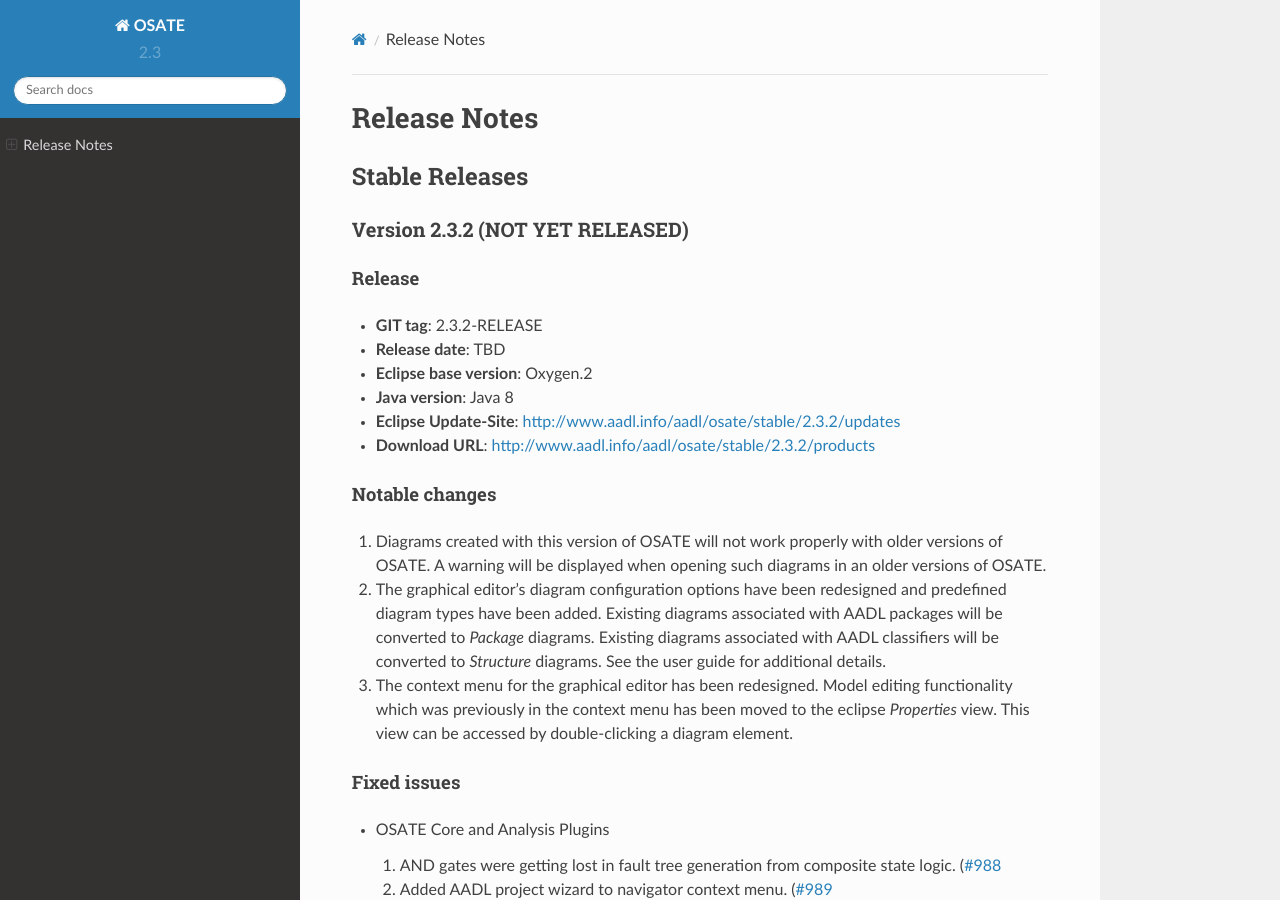
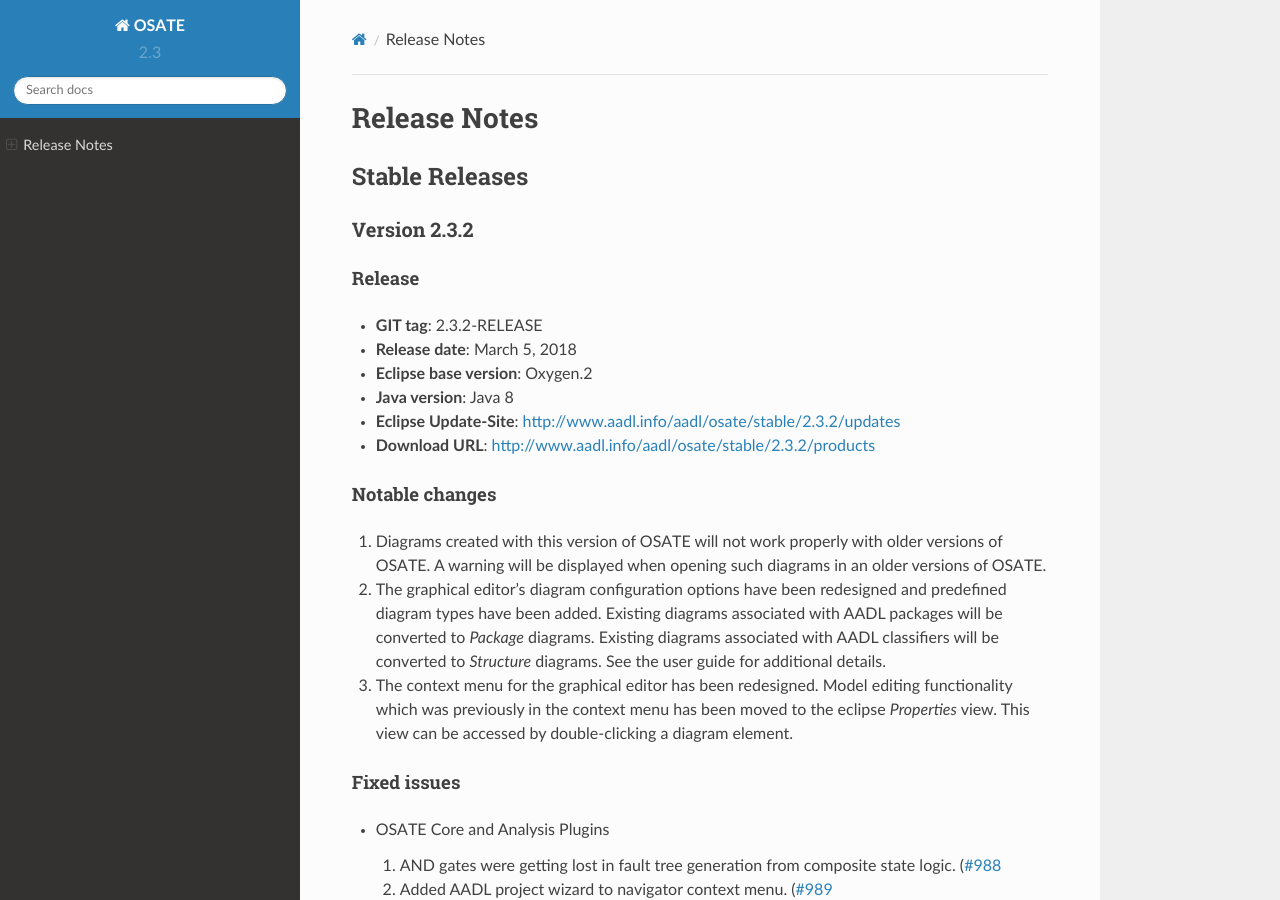
Before and after one commit to osate/website, a Sphinx documentation site: the page built from source/osate-releases.md, in a window 1280 px wide and 900 px high. Built offline with Sphinx 7.4.7 and the Read the Docs theme 2.0.0, drawn with Linux system fonts in a browser that asks for light colours.

Commit message:
2,3,2 release

```diff
--- a/source/osate-releases.md
+++ b/source/osate-releases.md
@@ -2,12 +2,12 @@
 
 ## Stable Releases
 
-### Version 2.3.2 (NOT YET RELEASED)
+### Version 2.3.2
 
 #### Release
 
   - **GIT tag**: 2.3.2-RELEASE
-  - **Release date**: TBD
+  - **Release date**: March 5, 2018
   - **Eclipse base version**: Oxygen.2
   - **Java version**: Java 8
   - **Eclipse Update-Site**: <http://www.aadl.info/aadl/osate/stable/2.3.2/updates>
```
